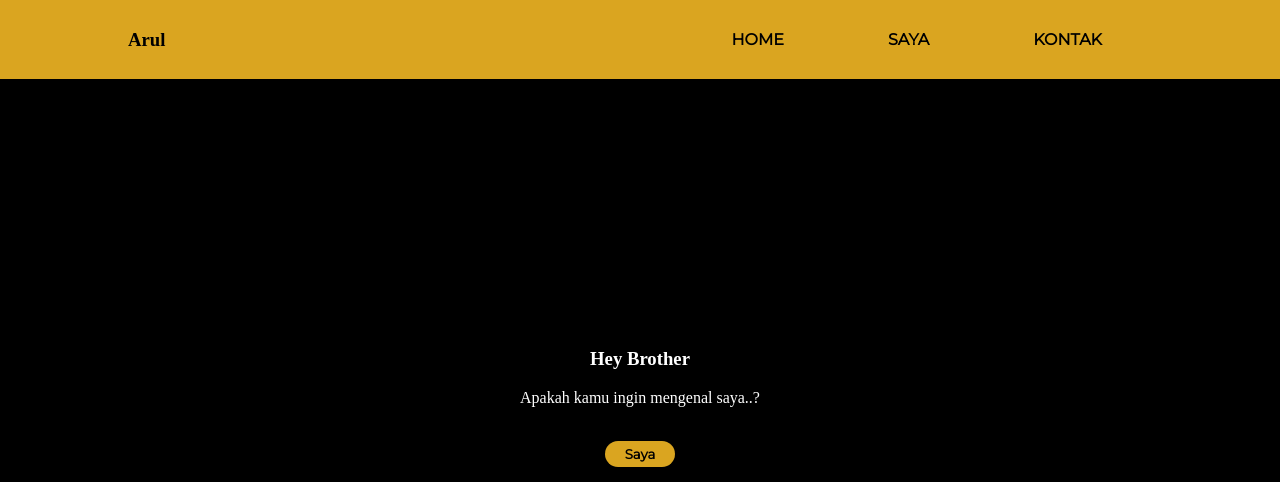
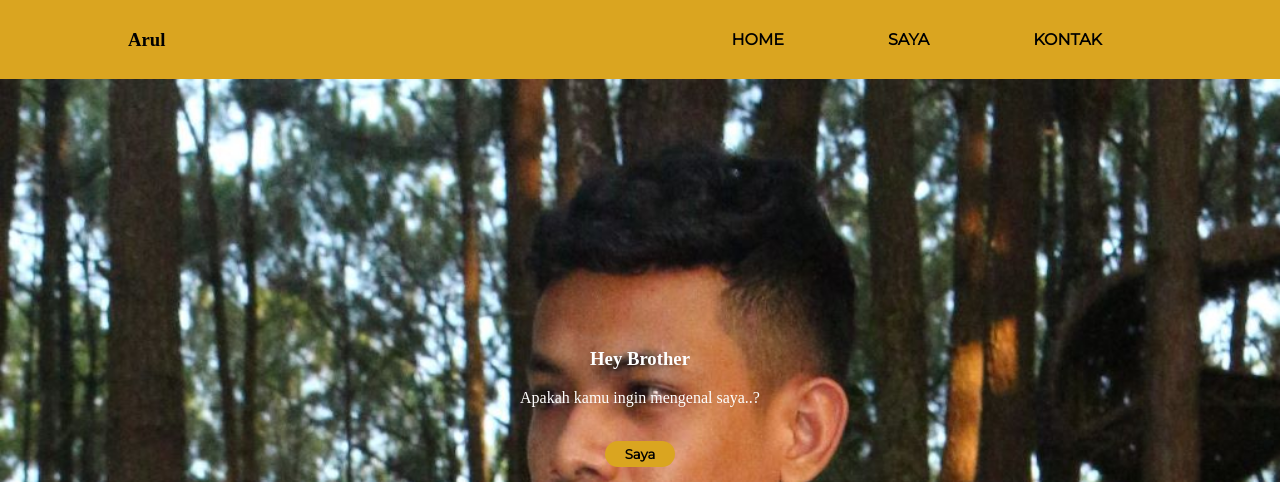
Before and after one commit to arulumby/portofolioo, a plain HTML site: page index.html in a window 1280 px wide. Shown: the top 482 px of the page. Drawn offline with Linux system fonts and the light colour scheme.

Commit message:
Update style.css

```diff
--- a/style.css
+++ b/style.css
@@ -52,7 +52,7 @@ li a{
 
 .ruang-slide{
     width: 100%;
-    background-image: url(berkas/img/bg.jpeg);
+    background-image: url(bg.jpeg);
     background-size: cover;
     height: 110vh;
 }
```
